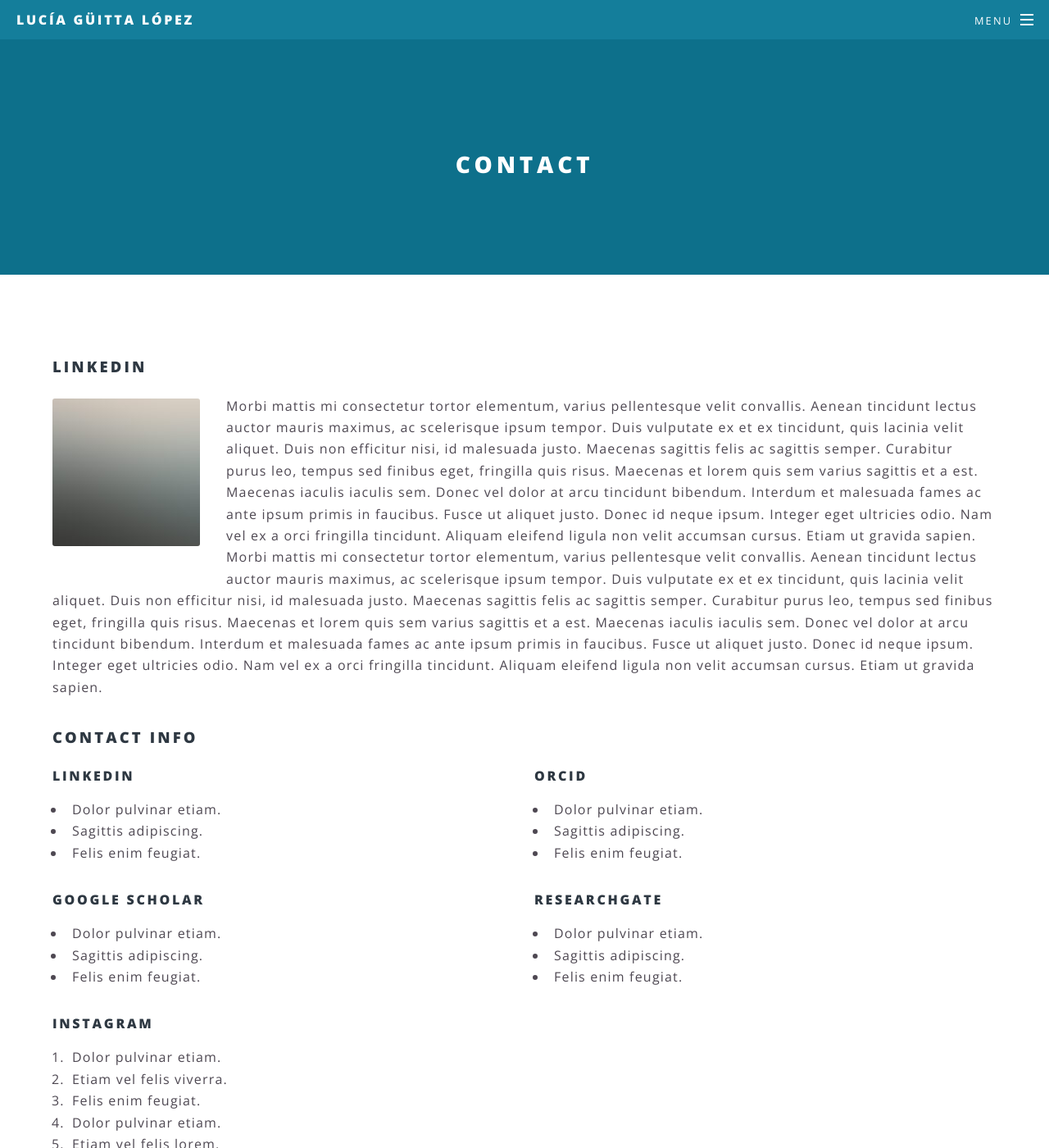
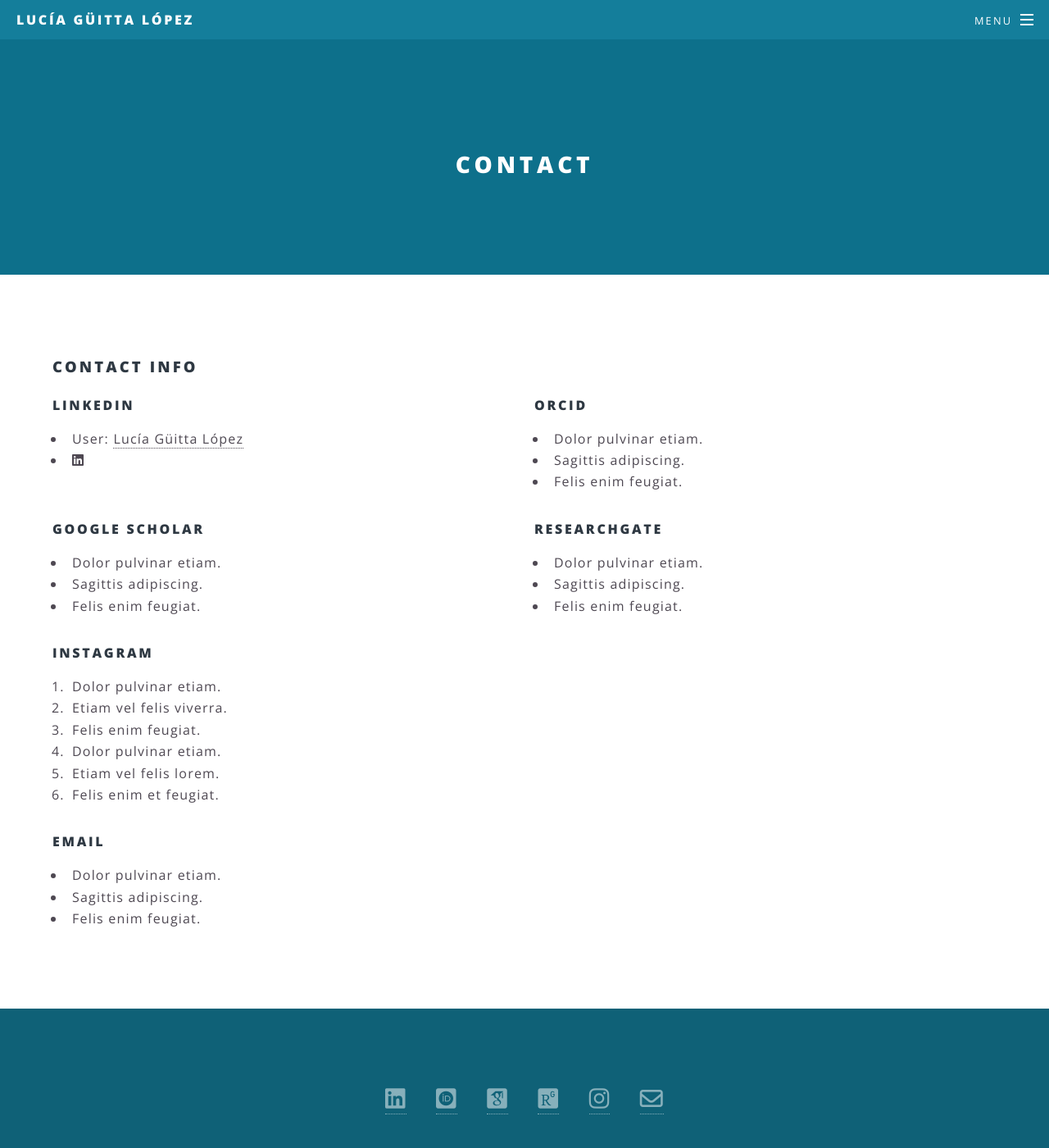
Before and after one commit to Lucia-Guitta/Lucia-Guitta.github.io, a Jekyll site: the page built from contact.html, in a window 1280 px wide and 1400 px high. Shown: the whole window at 82% size. Built offline with Jekyll 4.4.1, drawn with Linux system fonts in a browser that asks for light colours; some web fonts are replaced; some of the changed text lies outside the part shown.

Commit message:
Add contact info

```diff
--- a/contact.html
+++ b/contact.html
@@ -2,30 +2,13 @@
 layout: page
 title: Contact
 ---
-<h3>LinkedIn</h3>
-<p><span class="image left"><img src="images/pic04.jpg" alt="" /></span>Morbi mattis mi consectetur tortor
-    elementum, varius pellentesque velit convallis. Aenean tincidunt lectus auctor mauris maximus, ac scelerisque
-    ipsum tempor. Duis vulputate ex et ex tincidunt, quis lacinia velit aliquet. Duis non efficitur nisi, id
-    malesuada justo. Maecenas sagittis felis ac sagittis semper. Curabitur purus leo, tempus sed finibus eget,
-    fringilla quis risus. Maecenas et lorem quis sem varius sagittis et a est. Maecenas iaculis iaculis sem. Donec
-    vel dolor at arcu tincidunt bibendum. Interdum et malesuada fames ac ante ipsum primis in faucibus. Fusce ut
-    aliquet justo. Donec id neque ipsum. Integer eget ultricies odio. Nam vel ex a orci fringilla tincidunt. Aliquam
-    eleifend ligula non velit accumsan cursus. Etiam ut gravida sapien. Morbi mattis mi consectetur tortor
-    elementum, varius pellentesque velit convallis. Aenean tincidunt lectus auctor mauris maximus, ac scelerisque
-    ipsum tempor. Duis vulputate ex et ex tincidunt, quis lacinia velit aliquet. Duis non efficitur nisi, id
-    malesuada justo. Maecenas sagittis felis ac sagittis semper. Curabitur purus leo, tempus sed finibus eget,
-    fringilla quis risus. Maecenas et lorem quis sem varius sagittis et a est. Maecenas iaculis iaculis sem. Donec
-    vel dolor at arcu tincidunt bibendum. Interdum et malesuada fames ac ante ipsum primis in faucibus. Fusce ut
-    aliquet justo. Donec id neque ipsum. Integer eget ultricies odio. Nam vel ex a orci fringilla tincidunt. Aliquam
-    eleifend ligula non velit accumsan cursus. Etiam ut gravida sapien.</p>
 <h3>Contact info</h3>
 <div class="row">
     <div class="6u 12u$(medium)">
         <h4>LinkedIn</h4>
         <ul>
-            <li>Dolor pulvinar etiam.</li>
-            <li>Sagittis adipiscing.</li>
-            <li>Felis enim feugiat.</li>
+            <li>User: <a target="_blank" href="https://es.linkedin.com/in/luc%C3%ADa-g%C3%BCitta-l%C3%B3pez-081962122?original_referer=https%3A%2F%2Fwww.google.com%2F">Lucía Güitta López</a></li>
+            <li><i class="fab fa-linkedin"></i></li>
         </ul>
     </div>
     <div class="6u 12u$(medium)">
@@ -72,19 +55,3 @@ title: Contact
     </div>
 
 </div>
-<p>Vestibulum ultrices risus velit, sit amet blandit massa auctor sit amet. Sed eu lectus sem. Phasellus in odio at
-    ipsum porttitor mollis id vel diam. Praesent sit amet posuere risus, eu faucibus lectus. Vivamus ex ligula, tempus
-    pulvinar ipsum in, auctor porta quam. Proin nec dui cursus, posuere dui eget interdum. Fusce lectus magna, sagittis
-    at facilisis vitae, pellentesque at etiam. Quisque posuere leo quis sem commodo, vel scelerisque nisi scelerisque.
-    Suspendisse id quam vel tortor tincidunt suscipit. Nullam auctor orci eu dolor consectetur, interdum ullamcorper
-    ante tincidunt. Mauris felis nec felis elementum varius.</p>
-<hr />
-<h4>Feugiat aliquam</h4>
-<p>Nam sapien ante, varius in pulvinar vitae, rhoncus id massa. Donec varius ex in mauris ornare, eget euismod urna
-    egestas. Etiam lacinia tempor ipsum, sodales porttitor justo. Aliquam dolor quam, semper in tortor eu, volutpat
-    efficitur quam. Fusce nec fermentum nisl. Aenean erat diam, tempus aliquet erat.</p>
-<p>Etiam iaculis nulla ipsum, et pharetra libero rhoncus ut. Phasellus rutrum cursus velit, eget condimentum nunc
-    blandit vel. In at pulvinar lectus. Morbi diam ante, vulputate et imperdiet eget, fermentum non dolor. Ut eleifend
-    sagittis tincidunt. Sed viverra commodo mi, ac rhoncus justo. Duis neque ligula, elementum ut enim vel, posuere
-    finibus justo. Vivamus facilisis maximus nibh quis pulvinar. Quisque hendrerit in ipsum id tellus facilisis
-    fermentum. Proin mauris dui, at vestibulum sit amet, auctor bibendum neque.</p>
```
Also changed, not shown: images/pic_Du.jpg (deleted), images/pic_TriBcn_3.JPG (deleted).
